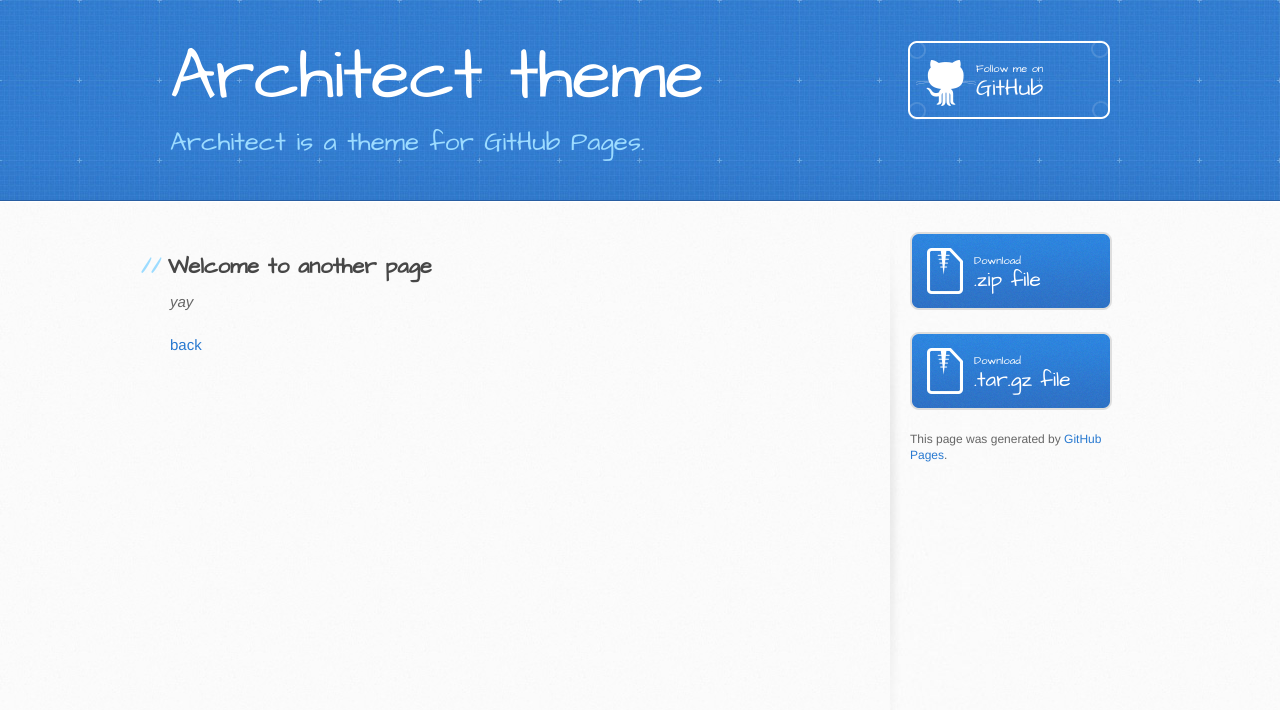
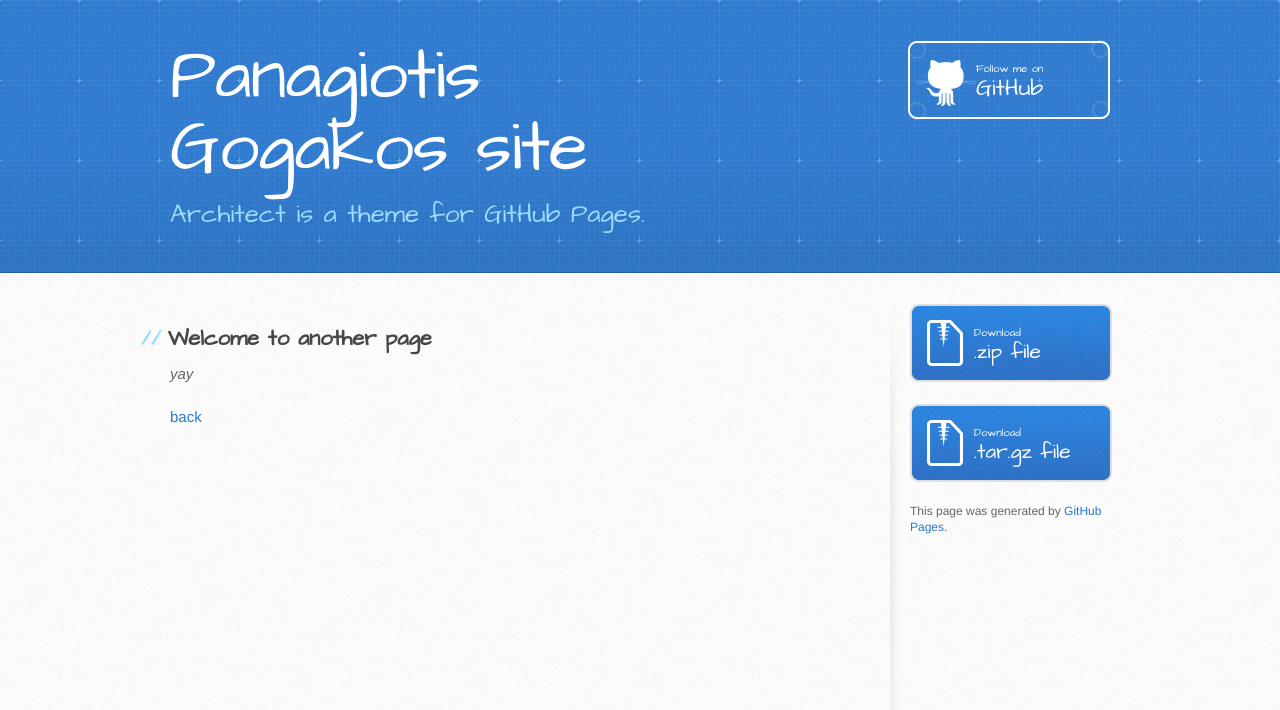
Before and after one commit to pgogakos/pgogakos.github.io, a Jekyll site: the page built from another-page.md, in a window 1280 px wide. Shown: the top 710 px of the page. Built offline with Jekyll 4.4.1, drawn with Linux system fonts in a browser that asks for light colours; our own code applies the rules of GitHub Pages for plain Markdown files.

Commit message:
Update _config.yml

```diff
--- a/_config.yml
+++ b/_config.yml
@@ -1,4 +1,4 @@
-title: Architect theme
+title: Panagiotis Gogakos site
 description: Architect is a theme for GitHub Pages.
 show_downloads: true
 google_analytics:
```
